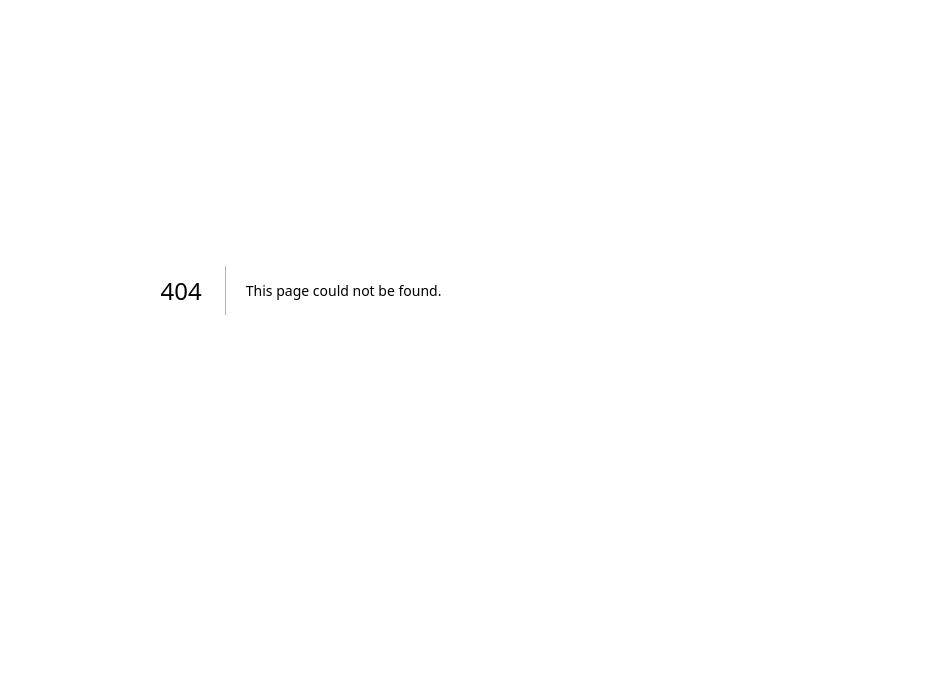
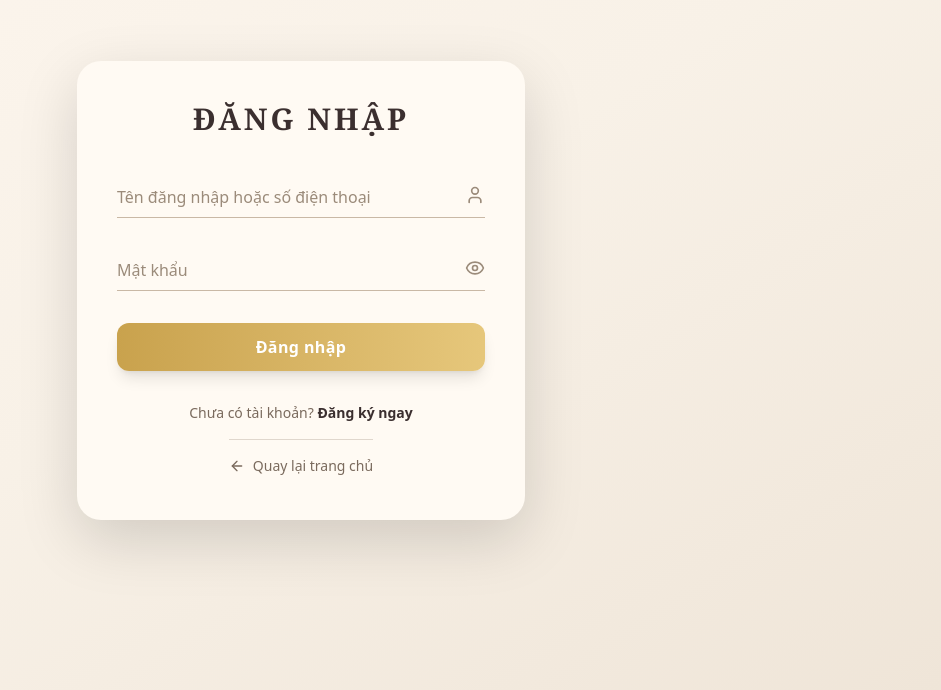
Before and after one commit to Shlimazl05/webden, a Next.js app in the folder frontend/: page /admin in a window 1280 px wide. Before the commit this address had no page. Shown: the part 110-800 px from the top of the page, without its empty margins (339-1280 px from the left). Built offline with nearby package versions, Linux system fonts and the light colour scheme.

Commit message:
feat: add admin page

```diff
--- /dev/null
+++ b/frontend/src/app/admin/page.tsx
@@ -0,0 +1,9 @@
+import LoginForm from "@/features/auth/components/LoginForm";
+
+export default function LoginPage() {
+  return (
+    <main>
+      <LoginForm />
+    </main>
+  );
+}
```
Also changed, not shown: frontend/src/app/admin/(dashboard)/categories/page.tsx (renamed from frontend/src/app/admin/categories/page.tsx), frontend/src/app/admin/(dashboard)/customers/page.tsx (renamed from frontend/src/app/admin/customers/page.tsx), frontend/src/app/admin/(dashboard)/dashboard/page.tsx (renamed from frontend/src/app/admin/dashboard/page.tsx), frontend/src/app/admin/(dashboard)/layout.tsx (renamed from frontend/src/app/admin/layout.tsx), frontend/src/app/admin/(dashboard)/orders/page.tsx (renamed from frontend/src/app/admin/orders/page.tsx), frontend/src/app/admin/(dashboard)/products/page.tsx (renamed from frontend/src/app/admin/products/page.tsx).
